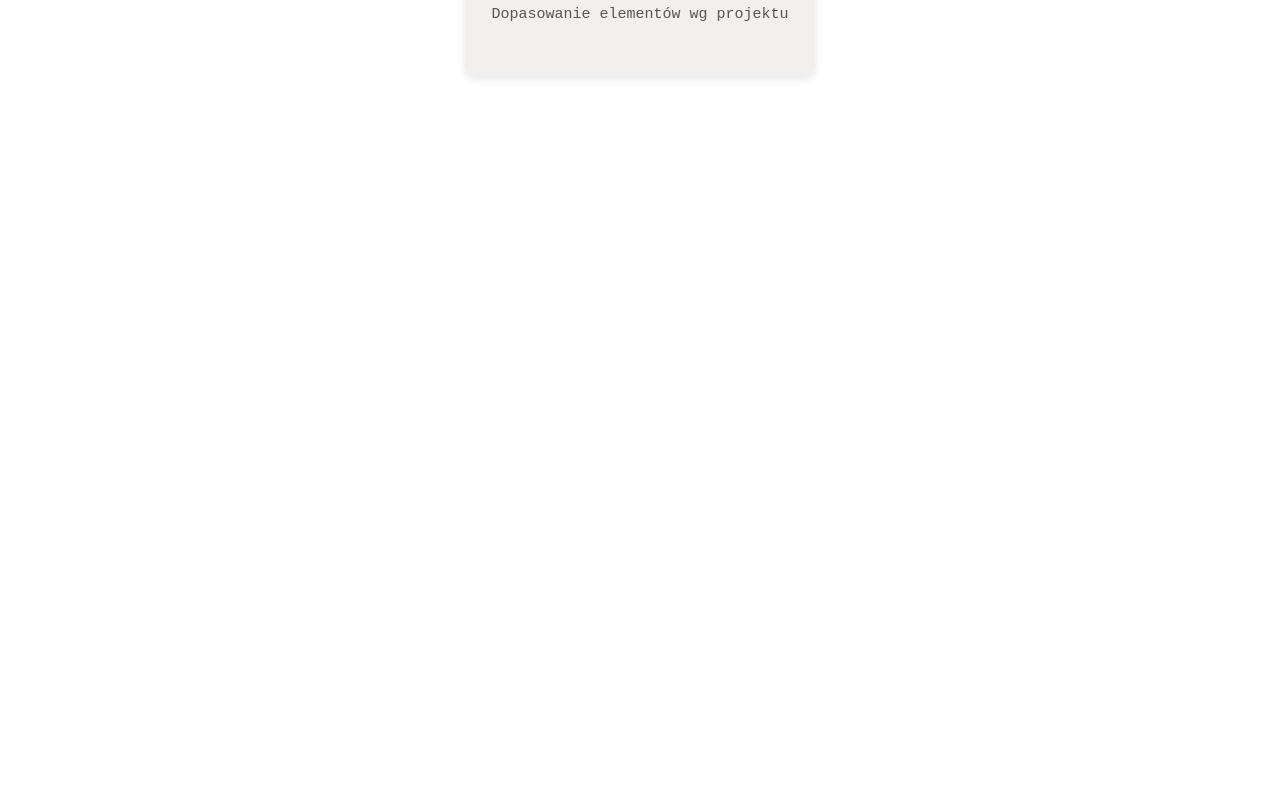
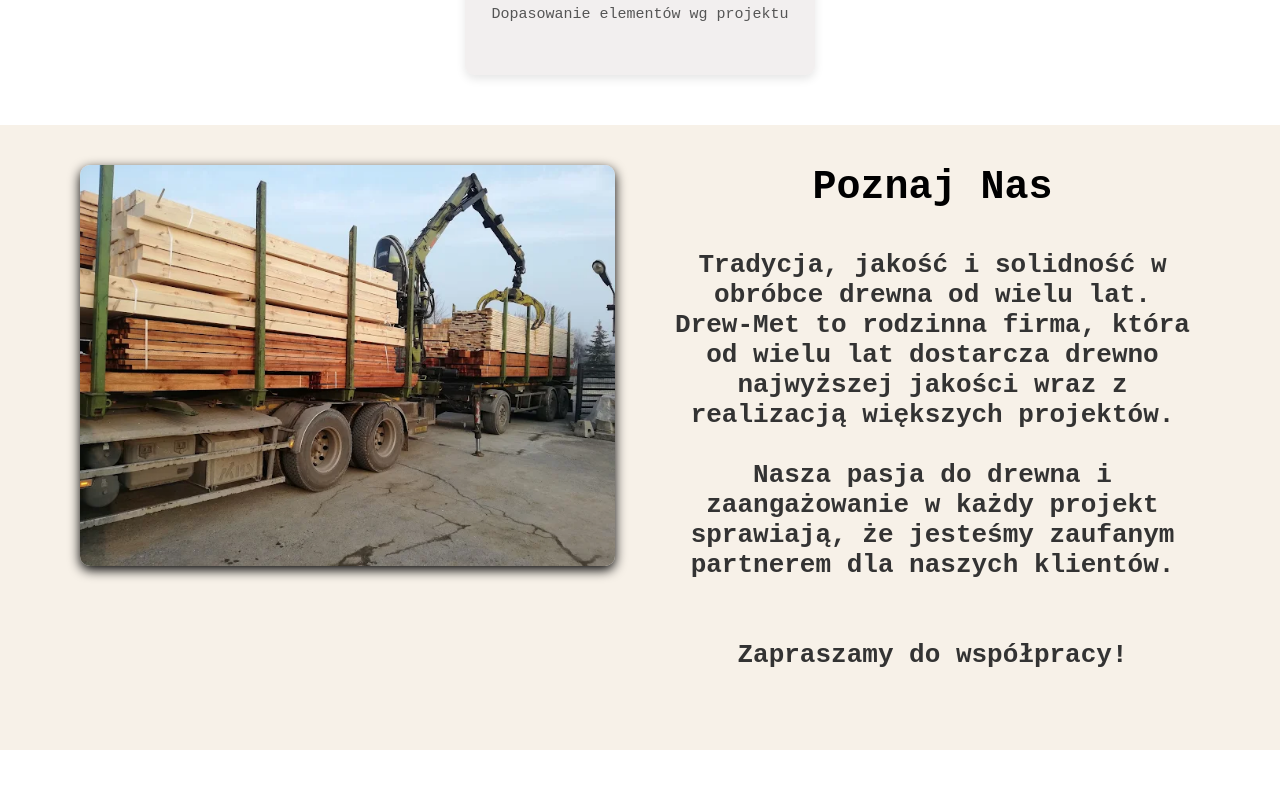
Before and after one commit to Kondziu00/drew-met, a React (Create React App) app: page / in a window 1280 px wide. Shown: the part 1773-2562 px from the top of the page. Built offline with nearby package versions, Linux system fonts and the light colour scheme.

Commit message:
Added section aboutus

```diff
--- a/src/components/MainPage/AboutUs.css
+++ b/src/components/MainPage/AboutUs.css
@@ -0,0 +1,84 @@
+/* .AboutUs{
+    background-color: red;
+}
+
+.upper-about{
+    position: relative;
+    display: flex;
+    flex-direction: row;
+    justify-content: space-between;
+}
+
+.about{
+    margin: 10rem;
+    margin-top: 5rem;
+    border-radius: 10px;
+}
+
+.aboutustitle{
+    position: absolute;
+    right: 25%;
+    margin-top: 5rem;
+    font-size: 4rem;
+    font-weight: 700;
+}
+
+.aboutusinfo{
+    position: absolute;
+    right: 20%;
+    margin-top: 12rem;
+    font-size: 2.6rem;
+} */
+
+.AboutUs {
+    width: 100%;
+    padding: 8rem ;
+    padding-top: 4rem;
+    background-color: #f7f1e8;
+    display: flex;
+    justify-content: center;
+}
+
+.upper-about {
+    display: grid;
+    grid-template-columns: 1fr 1fr;
+    grid-gap: 5rem;
+}
+
+.about-image img {
+    width: 100%;
+    /* scale: calc(0.8); */
+    height: auto;
+    border-radius: 10px;
+    box-shadow: 0 4px 12px rgba(0,0,0,1);
+}
+
+
+.aboutustitle {
+    text-align: center;
+    font-size: 4rem;
+    font-weight: 700;
+}
+
+.aboutustext {
+    text-align: center;
+    padding-top: 4rem;
+    font-size: 2.6rem;
+    color: #333;
+
+}
+
+/* RESPONSYWNOŚĆ */
+/* @media (max-width: 900px) {
+    .aboutustext {
+        text-align: center;
+    }
+    .upper-about {
+        grid-template-columns: 1fr;
+        text-align: center;
+    }
+
+    .aboutustitle {
+        margin-top: 30px;
+    }
+} */
--- a/src/components/MainPage/AboutUs.js
+++ b/src/components/MainPage/AboutUs.js
@@ -1,33 +1,39 @@
 import './AboutUs.css';
+import about from '../../images/about.jpg';
 
 const AboutUs = () => {
 	return (
 		<section id='about' className='AboutUs'>
-			<br />
-			<br />
-			<br />
-			<br />
-			<br />
-			<br />
-			<br />
-			<br />
-			<br />
-			<br />
-			<br />
-			<br />
-			<br />
-			<br />
-			<br />
-			<br />
-			<br />
-			<br />
-			<br />
-			<br />
-			<br />
-			<br />
-			<br />
-			<br />
-			<br />
+			<div className='upper-about'>
+				<div className='about-image'>
+					<img src={about} alt='Zdjęcie dostawy drewna' className='about' />
+				</div>
+				<div className='aboutusinfo'>
+					<h2 className='aboutustitle'>Poznaj Nas</h2>
+					<h3 className='aboutustext'>
+						<p>
+							<span>
+								Tradycja, jakość i solidność w obróbce drewna od wielu lat.
+							</span>
+							<br />
+							<span>
+								Drew-Met to rodzinna firma, która od wielu lat dostarcza drewno najwyższej jakości wraz z realizacją większych projektów.
+							</span>
+							<br />
+							<br />
+							<span>
+								Nasza pasja do drewna i zaangażowanie w każdy projekt sprawiają, że jesteśmy zaufanym partnerem dla naszych klientów.
+							</span>
+							<br />
+							<br />
+							<br />
+							<span>
+								Zapraszamy do współpracy!
+							</span>
+						</p>
+					</h3>
+				</div>
+			</div>
 		</section>
 	);
 };
```
Also changed, not shown: src/images/about.jpg (added).
